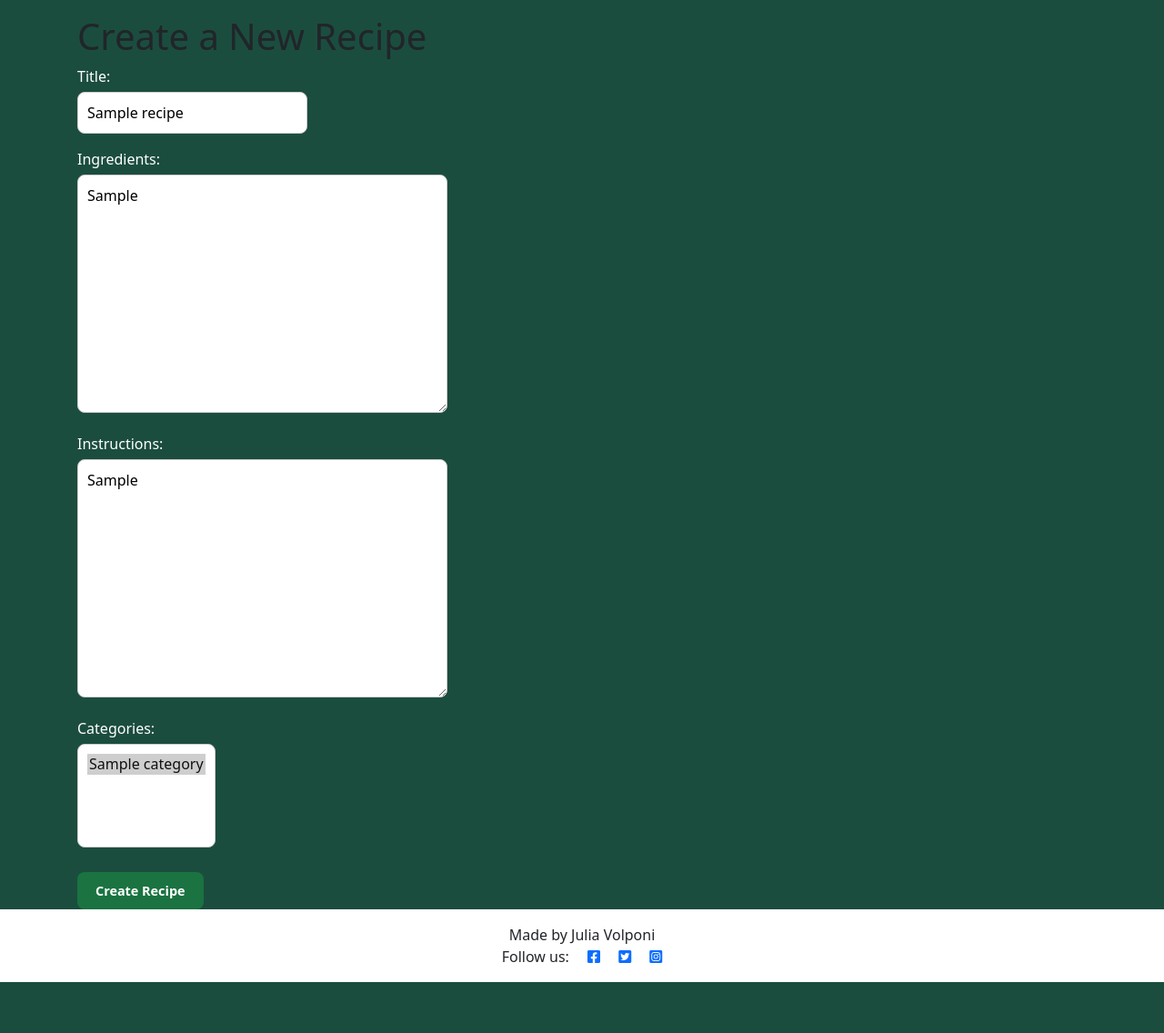
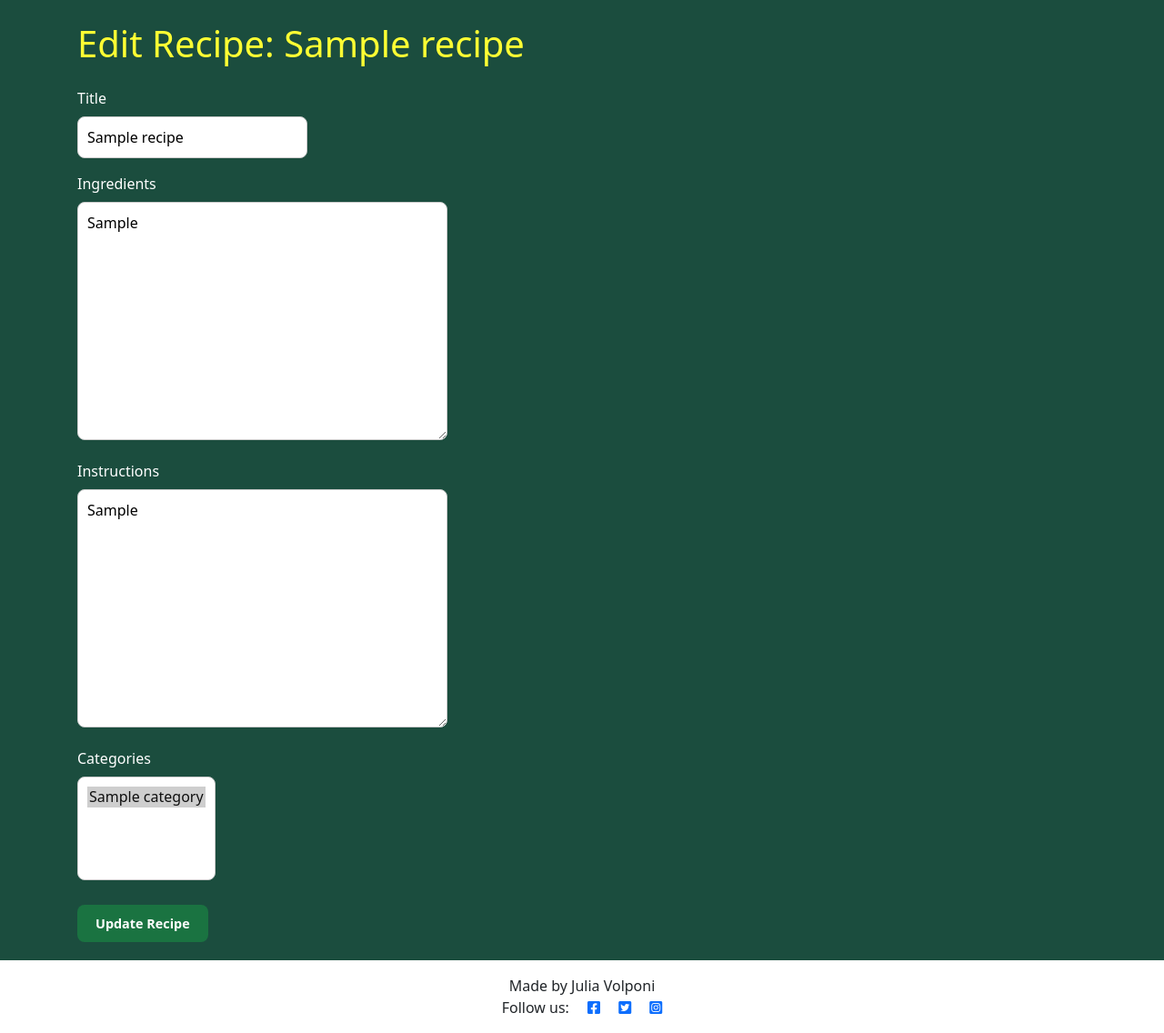
Before and after one commit to juliavolponi/django-blog-SaborBrasileiro, a Django app: a page that uses templates/base.html in a window 1280 px wide. Shown: the part 60-1196 px from the top of the page at 91% size. Before the commit the page ends 1140 px from the top, so only its background shows below. Run offline with Django 5.2, Linux system fonts and the light colour scheme; a user stored in the database is signed in; tables that the repository leaves empty hold one stand-in row (values such as "Sample post").

Commit message:
fixed update template issues

```diff
--- a/blog/templates/blog/recipe_confirm_delete.html
+++ b/blog/templates/blog/recipe_confirm_delete.html
@@ -2,8 +2,8 @@
 
 {% block content %}
 <div class="container mt-5">
-    <h2>Confirm Delete</h2>
-    <p>Are you sure you want to delete <strong>{{ recipe.title }}</strong>?</p>
+    <h2 class="delete-title">Confirm Delete</h2>
+    <p class="confirm-text">Are you sure you want to delete <strong>{{ recipe.title }}</strong>?</p>
 
     <form method="POST">
         {% csrf_token %}
--- a/blog/templates/blog/recipe_update.html
+++ b/blog/templates/blog/recipe_update.html
@@ -1,14 +1,35 @@
 {% extends 'base.html' %}
+{% block content %}
+{% load static %}
 
-{% block content %}
-    <div class="container">
-        <h1 class="mt-3">Edit Recipe: {{ form.instance.title }}</h1>
+<div class="container mt-4">
+    <h1 class="mb-4 custom-title">Edit Recipe: {{ form.instance.title }}</h1>
 
-        <form method="POST">
-            {% csrf_token %}
-            {{ form.as_p }}
+    <form method="POST">
+        {% csrf_token %}
+        <!-- Render each form field one by one -->
+        <div class="mb-3">
+            <label for="id_title" class="form-label">Title</label>
+            {{ form.title }}
+        </div>
 
-            <button type="submit" class="btn btn-primary">Update Recipe</button>
-        </form>
-    </div>
+        <div class="mb-3">
+            <label for="id_ingredients" class="form-label">Ingredients</label>
+            {{ form.ingredients }}
+        </div>
+
+        <div class="mb-3">
+            <label for="id_instructions" class="form-label">Instructions</label>
+            {{ form.instructions }}
+        </div>
+
+        <div class="mb-3">
+            <label for="id_categories" class="form-label">Categories</label>
+            {{ form.categories }}
+        </div>
+
+        <button type="submit" class="btn btn-primary update-button">Update Recipe</button>
+    </form>
+</div>
+
 {% endblock %}
--- a/blog/views.py
+++ b/blog/views.py
@@ -33,7 +33,7 @@ class RecipeDeleteView(LoginRequiredMixin, UserPassesTestMixin, DeleteView):
 class RecipeUpdateView(LoginRequiredMixin, UserPassesTestMixin, UpdateView):
     model = Recipe
     fields = ['title', 'ingredients', 'instructions', 'categories']
-    template_name = 'blog/recipe_form.html'
+    template_name = 'blog/recipe_update.html'
     success_url = reverse_lazy('recipe_list')
 
     def test_func(self):
--- a/static/css/style.css
+++ b/static/css/style.css
@@ -253,3 +253,19 @@ h2 {
     height: 200px;
     object-fit: cover;
 }
+
+.confirm-text{
+    color: #fff;
+}
+
+.delete-title {
+    color:#FFFF33;
+}
+
+.update-button {
+    margin-bottom: 20px;
+}
+
+.custom-title {
+    color: #FFFF33;
+}
```
Also changed, not shown: blog/templates/blog/recipe_detail.html (line endings or trailing spaces).
